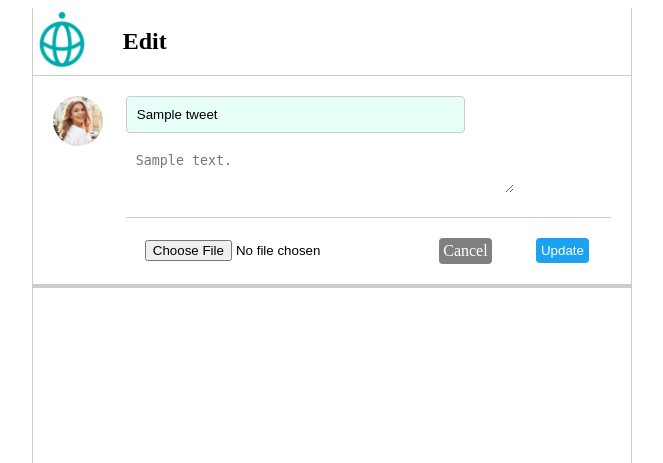
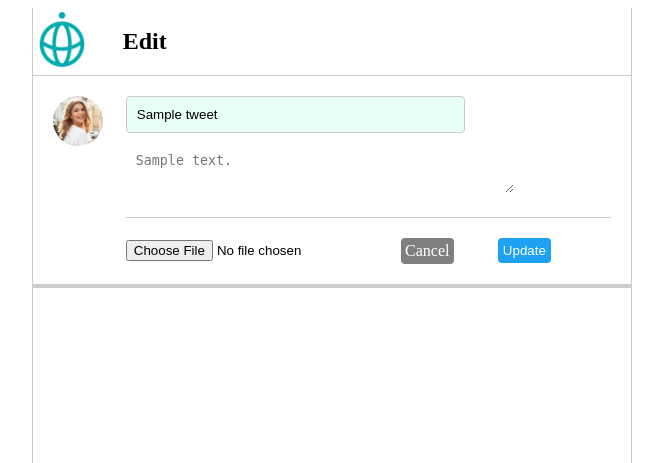
Before and after one commit to horatioDev/Twitter_Clone, a Django app: page /edit/1 in a window 1280 px wide. Shown: the top 463 px of the page, without its empty margins (308-971 px from the left). Run offline with Django 4.2, Linux system fonts and the light colour scheme; tables that the repository leaves empty hold one stand-in row (values such as "Sample post").

Commit message:
Updated file button css

```diff
--- a/static/css/style.css
+++ b/static/css/style.css
@@ -218,15 +218,14 @@ Edit Page Buttons
 }
 
 .post_form .edit_buttons .file_button {
-    flex-basis: 60%;
     display: flex;
     justify-content: start;
 
 }
 
 .post_form .edit_buttons .file_button input {
-    margin: auto
-    ;
+    width: 100%;
+    margin: auto;
 }
 
 .post_form .edit_buttons .update_button {
```
